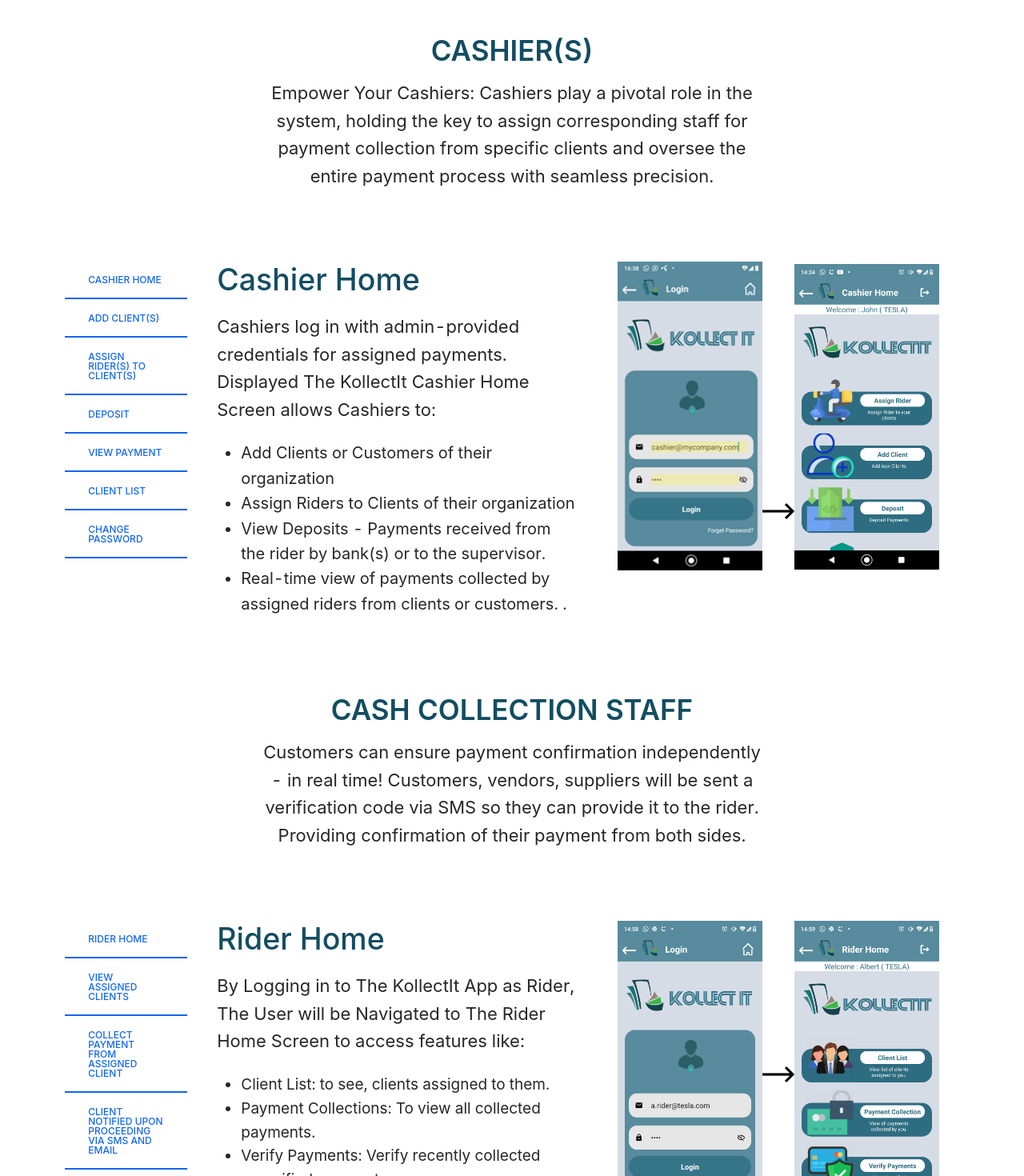
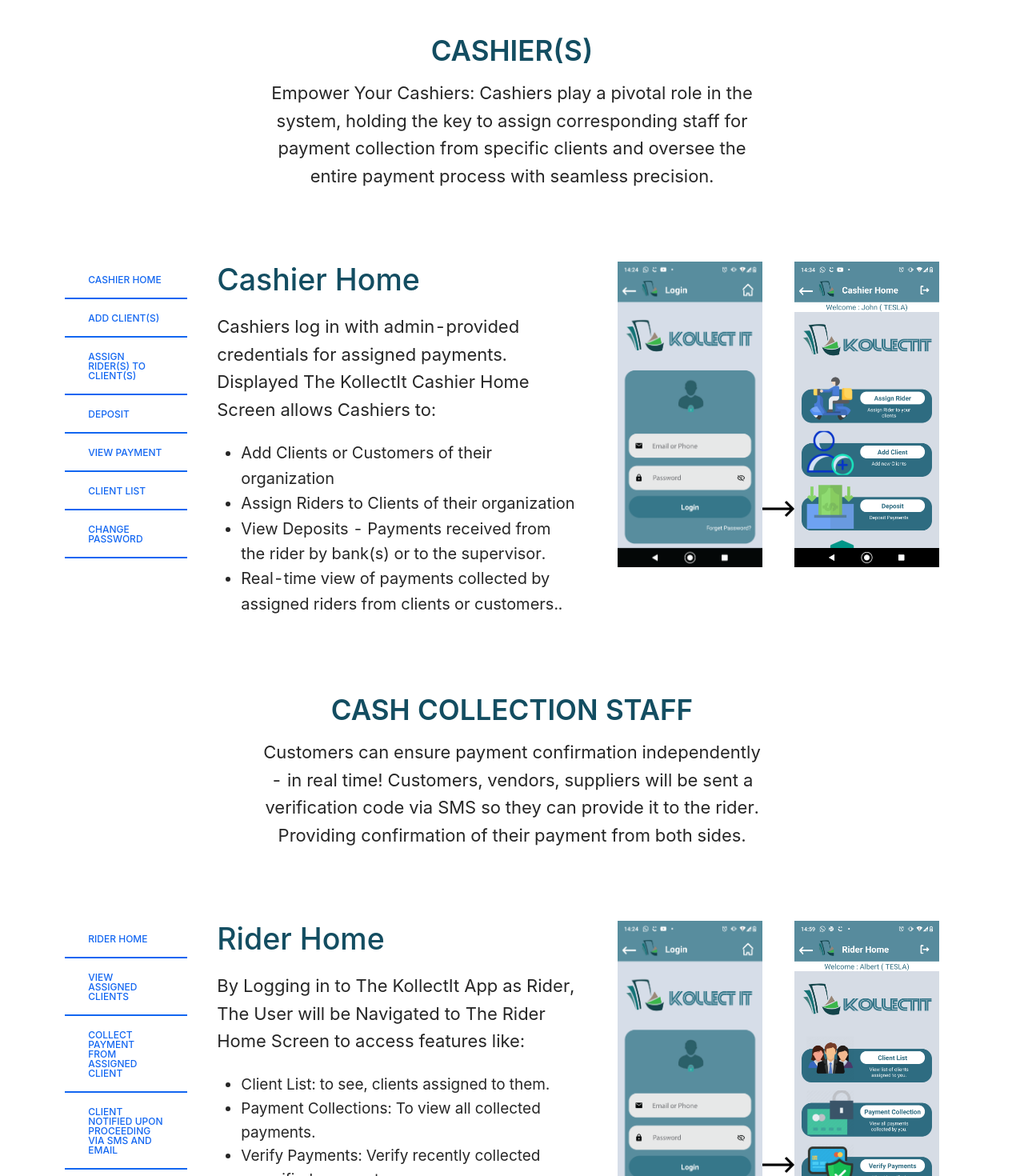
Before and after one commit to TecStik/KollectIt---Website, a React (Create React App) app: page /KOLLECTIT-HowItWorks in a window 1280 px wide. Shown: the part 1330-2800 px from the top of the page at 80% size. Built offline with nearby package versions, Linux system fonts and the light colour scheme.

Commit message:
Images Update

```diff
--- a/src/components/HowItWork/HowItWork.jsx
+++ b/src/components/HowItWork/HowItWork.jsx
@@ -13,7 +13,8 @@
 import adminCashier from "./Admin/adminCashier.png";
 import AdminRider from "./Admin/AdminRider.png";
 import arrowImage from "./arrowImage.jpg";
-import login from "./Admin/login.png";
+import login from "./login.png";
+import Register from "./register1.png";
 import Welcome from "./Welcom.png";
 import rider1 from "./Admin/rider1.png";
 import Adminregister from "./Admin/register.png";
@@ -46,14 +47,6 @@
 import tecstiklogo from "./tecstiklogo.png";
 
 function HowItWork() {
-  const divStyle = {
-    display: "flex",
-    alignItems: "center",
-    justifyContent: "center",
-    backgroundSize: "cover",
-    height: "400px",
-    background: "yellow",
-  };
   const [trigger, setTrigger] = useState(0);
   const [CashierTrigger, setCashierTrigger] = useState(0);
   const [RiderTrigger, setRiderTrigger] = useState(0);
@@ -63,11 +56,6 @@
       <div>
         <Header />
 
-        {/* <section id="SplashImage"
-          style={{
-            backgroundImage: `url(${splash})`,
-          }}
-        /> */}
         <div class="container">
           <div class="section-title">
             <br />
@@ -76,7 +64,8 @@
             </h2>
             <br />
             <p style={{ fontSize: "22px" }}>
-            Streamline finances and eradicate cash collection discrepancies with KollectIt. The app utilizes integrated databases to provide a
+              Streamline finances and eradicate cash collection discrepancies
+              with KollectIt. The app utilizes integrated databases to provide a
               comprehensive solution for managing payments, ensuring smooth
               transactions with getting payment confirmation(s) in real-time.{" "}
             </p>
@@ -90,7 +79,11 @@
             ADMIN(S)
           </h2>
           <p style={{ fontSize: "22px" }}>
-          Unlock Seamless Control: Effortlessly manage payment statuses, assign roles, and track fulfillment on smartphones and desktops through our user-friendly interface. Elevate your experience further with the exclusive paid feature of the desktop admin panel.          </p>
+            Unlock Seamless Control: Effortlessly manage payment statuses,
+            assign roles, and track fulfillment on smartphones and desktops
+            through our user-friendly interface. Elevate your experience further
+            with the exclusive paid feature of the desktop admin panel.{" "}
+          </p>
         </div>
 
         <section id="specials" class="specials">
@@ -196,7 +189,7 @@
                             </ul>
                           </div>
                           <div class="col-lg-6 text-center order-1 order-lg-2">
-                            <img src={Welcome} alt="" id="newImageSize" />
+                            <img src={Register} alt="" id="newImageSize" />
                             <img
                               src={arrowImage}
                               height={20}
@@ -229,7 +222,7 @@
                             </ul>
                           </div>
                           <div class="col-lg-6 text-center order-1 order-lg-2">
-                            <img src={Welcome} alt="" id="newImageSize" />
+                            <img src={login} alt="" id="newImageSize" />
                             <img
                               src={arrowImage}
                               alt=""
@@ -291,7 +284,8 @@
                             </h1>
                             <p style={{ fontSize: "22px" }}>
                               Admin(s) can conveniently add cash collection
-                              staff or Rider(s) by providing the following information:
+                              staff or Rider(s) by providing the following
+                              information:
                             </p>
                             <ul style={{ fontSize: "20px" }}>
                               <li>Userames</li>
@@ -363,12 +357,9 @@
                               Reports
                             </h1>
                             <p style={{ fontSize: "22px" }}>
-                            By tapping the "Reports" button, Admin users have access to view the amounts to be received from each cashier.
-
-
-
-
-
+                              By tapping the "Reports" button, Admin users have
+                              access to view the amounts to be received from
+                              each cashier.
                             </p>
                             <ul style={{ fontSize: "20px" }}></ul>
                           </div>
@@ -395,7 +386,15 @@
                               Team Members
                             </h1>
                             <p style={{ fontSize: "22px" }}>
-                            Unleash Your Team's Potential: Explore the "Team Members" section to access an organized list of your dedicated collection staff. With a clear division into "Cashiers" and "Riders," Admin Users can effortlessly view comprehensive details of their team recorded within the KollectIt App. See it all in action through the screenshots provided →                            </p>
+                              Unleash Your Team's Potential: Explore the "Team
+                              Members" section to access an organized list of
+                              your dedicated collection staff. With a clear
+                              division into "Cashiers" and "Riders," Admin Users
+                              can effortlessly view comprehensive details of
+                              their team recorded within the KollectIt App. See
+                              it all in action through the screenshots provided
+                              →{" "}
+                            </p>
                             <ul style={{ fontSize: "20px" }}></ul>
                           </div>
                           <div class="col-lg-6 text-center order-1 order-lg-2">
@@ -424,19 +423,21 @@
                               Transactions
                             </h1>
                             <p style={{ fontSize: "22px" }}>
-                            Unlock Visibility with Transactions: The Transactions section empowers Admin(s) of an organization to effortlessly view all current and upcoming collection activities undertaken by their team. Transaction information is thoughtfully classified as:
-
-
-
-
-
+                              Unlock Visibility with Transactions: The
+                              Transactions section empowers Admin(s) of an
+                              organization to effortlessly view all current and
+                              upcoming collection activities undertaken by their
+                              team. Transaction information is thoughtfully
+                              classified as:
                             </p>
                             <ul style={{ fontSize: "20px" }}>
                               <li>Date</li>
                               <li>Nature of transaction</li>
                               <li>The payor</li>
                               <li>
-                                The name of a rider who has collected cash from the remittor                              </li>
+                                The name of a rider who has collected cash from
+                                the remittor{" "}
+                              </li>
                               <li>The amount of cash collected</li>
                             </ul>
                           </div>
@@ -507,8 +508,10 @@
             CASHIER(S)
           </h2>
           <p style={{ fontSize: "22px" }}>
-
-Empower Your Cashiers: Cashiers play a pivotal role in the system, holding the key to assign corresponding staff for payment collection from specific clients and oversee the entire payment process with seamless precision.
+            Empower Your Cashiers: Cashiers play a pivotal role in the system,
+            holding the key to assign corresponding staff for payment collection
+            from specific clients and oversee the entire payment process with
+            seamless precision.
           </p>
         </div>
 
@@ -593,7 +596,9 @@
                               Cashier Home Screen allows Cashiers to:
                             </p>
                             <ul style={{ fontSize: "20px" }}>
-                              <li>Add Clients or Customers of their organization</li>
+                              <li>
+                                Add Clients or Customers of their organization
+                              </li>
                               <li>
                                 Assign Riders to Clients of their organization
                               </li>
@@ -602,17 +607,13 @@
                                 by bank(s) or to the supervisor.
                               </li>
                               <li>
-                              Real-time view of payments collected by assigned riders from clients or customers.
-
-
-
-
-.
+                                Real-time view of payments collected by assigned
+                                riders from clients or customers..
                               </li>
                             </ul>
                           </div>
                           <div class="col-lg-6 text-center order-1 order-lg-2">
-                            <img src={CashierLogin} alt="" id="newImageSize" />
+                            <img src={loginAdmin} alt="" id="newImageSize" />
                             <img
                               src={arrowImage}
                               alt=""
@@ -636,8 +637,8 @@
                               Add Client(s)
                             </h1>
                             <p style={{ fontSize: "22px" }}>
-                              When a cashier(s) is adding a client or customer, the
-                              following details are required:
+                              When a cashier(s) is adding a client or customer,
+                              the following details are required:
                             </p>
                             <ul style={{ fontSize: "20px" }}>
                               <li>Chosen Client Id</li>
@@ -723,7 +724,10 @@
                             <h1 data-aos="fade-up" style={{ color: "#134D61" }}>
                               Deposit
                             </h1>
-                            <p style={{ fontSize: "22px" }}></p>
+                            <p style={{ fontSize: "22px" }}>
+                              Lorem, ipsum dolor sit amet consectetur
+                              adipisicing elit. Porro adipisci possimus libero.
+                            </p>
                             <ul style={{ fontSize: "20px" }}></ul>
                           </div>
                           <div class="col-lg-6 text-center order-1 order-lg-2">
@@ -748,7 +752,10 @@
                             <h1 data-aos="fade-up" style={{ color: "#134D61" }}>
                               View Payment
                             </h1>
-                            <p style={{ fontSize: "22px" }}></p>
+                            <p style={{ fontSize: "22px" }}>
+                              Lorem, ipsum dolor sit amet consectetur
+                              adipisicing elit. Porro adipisci possimus libero.
+                            </p>
                             <ul style={{ fontSize: "20px" }}></ul>
                           </div>
                           <div class="col-lg-6 text-center order-1 order-lg-2">
@@ -780,7 +787,10 @@
                             <h1 data-aos="fade-up" style={{ color: "#134D61" }}>
                               Client List
                             </h1>
-                            <p style={{ fontSize: "22px" }}></p>
+                            <p style={{ fontSize: "22px" }}>
+                              Lorem, ipsum dolor sit amet consectetur
+                              adipisicing elit. Porro adipisci possimus libero.
+                            </p>
                             <ul style={{ fontSize: "20px" }}></ul>
                           </div>
                           <div class="col-lg-6 text-center order-1 order-lg-2">
@@ -809,7 +819,10 @@
                             <h1 data-aos="fade-up" style={{ color: "#134D61" }}>
                               Change Password
                             </h1>
-                            <p style={{ fontSize: "25px" }}></p>
+                            <p style={{ fontSize: "25px" }}>
+                              Lorem, ipsum dolor sit amet consectetur
+                              adipisicing elit. Porro adipisci possimus libero.
+                            </p>
                             <ul style={{ fontSize: "20px" }}></ul>
                           </div>
                           <div class="col-lg-6 text-center order-1 order-lg-2">
@@ -960,15 +973,14 @@
                             </ul>
                           </div>
                           <div class="col-lg-6 text-center order-1 order-lg-2">
-                            <img src={RiderLogin} alt="" id="newImageSize" />
+                            <img src={loginAdmin} alt="" id="newImageSize" />
                             <img
                               src={arrowImage}
                               alt=""
                               height={20}
                               width={40}
                               style={{
-                                marginTop: "auto",
-                                marginBottom: "auto",
+                                marginTop: "50%",
                               }}
                             />
                             <img src={RiderHome} alt="" id="newImageSize" />
@@ -1159,7 +1171,10 @@
                             <h1 data-aos="fade-up" style={{ color: "#134D61" }}>
                               Verify Payment
                             </h1>
-                            <p style={{ fontSize: "25px" }}></p>
+                            <p style={{ fontSize: "25px" }}>
+                              Lorem, ipsum dolor sit amet consectetur
+                              adipisicing elit. Porro adipisci possimus libero.
+                            </p>
                             <ul style={{ fontSize: "20px" }}></ul>
                           </div>
                           <div class="col-lg-6 text-center order-1 order-lg-2">
@@ -1187,7 +1202,10 @@
                             <h1 data-aos="fade-up" style={{ color: "#134D61" }}>
                               Trasfer
                             </h1>
-                            <p style={{ fontSize: "25px" }}></p>
+                            <p style={{ fontSize: "25px" }}>
+                              Lorem, ipsum dolor sit amet consectetur
+                              adipisicing elit. Porro adipisci possimus libero.
+                            </p>
                             <ul style={{ fontSize: "20px" }}></ul>
                           </div>
                           <div class="col-lg-6 text-center order-1 order-lg-2">
@@ -1212,7 +1230,10 @@
                             <h1 data-aos="fade-up" style={{ color: "#134D61" }}>
                               Change Password
                             </h1>
-                            <p style={{ fontSize: "25px" }}></p>
+                            <p style={{ fontSize: "25px" }}>
+                              Lorem, ipsum dolor sit amet consectetur
+                              adipisicing elit. Porro adipisci possimus libero.
+                            </p>
                             <ul style={{ fontSize: "20px" }}></ul>
                           </div>
                           <div class="col-lg-6 text-center order-1 order-lg-2">
```
Also changed, not shown: src/components/HowItWork/factoryfun.jsx (added, +59 -0 lines), src/components/HowItWork/login.png (added), src/components/HowItWork/register1.png (added).
